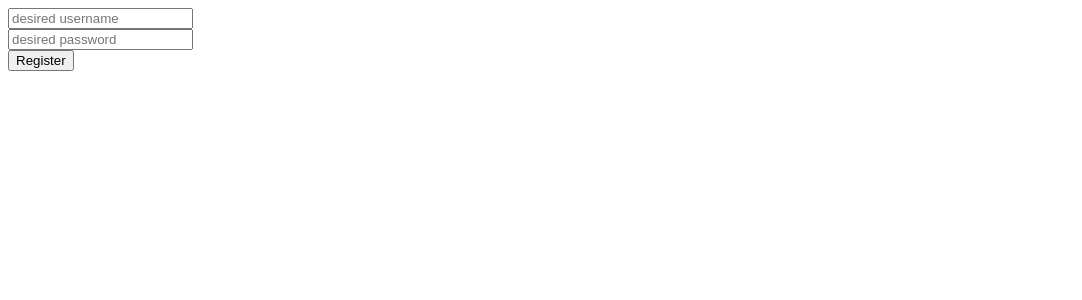
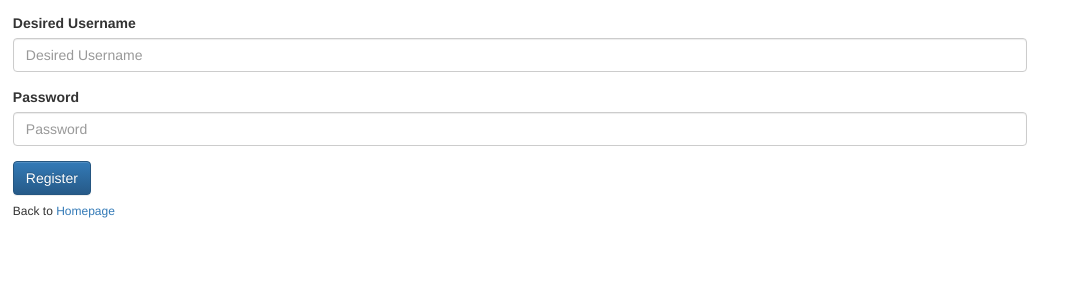
Before and after one commit to edwinc91/The-Forum, a Node server app: page /register in a window 1280 px wide. Shown: the top 300 px of the page, without its empty margins (0-1082 px from the left). Run offline with Node 20, Linux system fonts and the light colour scheme; some libraries are stand-ins or nearby versions.

Commit message:
adding css to the site

```diff
--- a/public/styles.css
+++ b/public/styles.css
@@ -0,0 +1,8 @@
+.form-control {
+  width: 80%;
+}
+
+#login {
+  margin-left: 1%;
+  margin-top: 1%;
+}
--- a/views/layout.ejs
+++ b/views/layout.ejs
@@ -3,6 +3,18 @@
   <head>
     <meta charset="utf-8">
     <title>Feddit</title>
+    <!-- Latest compiled and minified CSS -->
+    <link rel="stylesheet" href="https://maxcdn.bootstrapcdn.com/bootstrap/3.3.5/css/bootstrap.min.css">
+
+    <!-- Optional theme -->
+    <link rel="stylesheet" href="https://maxcdn.bootstrapcdn.com/bootstrap/3.3.5/css/bootstrap-theme.min.css">
+
+    <!-- Latest compiled and minified JavaScript -->
+    <script src="https://maxcdn.bootstrapcdn.com/bootstrap/3.3.5/js/bootstrap.min.js"></script>
+
+    <script src="//code.jquery.com/jquery-1.11.3.min.js"></script>
+
+    <script src="//code.jquery.com/jquery-migrate-1.2.1.min.js"></script>
     <link rel="stylesheet" href="/styles.css" media="screen" title="no title" charset="utf-8">
     <script src="https://ajax.googleapis.com/ajax/libs/jquery/2.1.3/jquery.min.js"></script>
   </head>
--- a/views/register.ejs
+++ b/views/register.ejs
@@ -1,11 +1,22 @@
-<div class="register">
-  <form action="/register" method="post">
+<form action="/register" id="login" method="post">
+  <div class="form-group">
+    <label for="registerUsername">Desired Username</label>
     <input type="text"
-          name="user[username]"
-          placeholder="desired username"></br>
-          <input type="text"
-          name="user[password]"
-          placeholder="desired password"></br>
-          <input type="submit" value="Register">
-  </form>
-</div>
+           class="form-control"
+           id="registerUsername"
+           name="user[username]"
+           placeholder="Desired Username">
+  </div>
+  <div class="form-group">
+    <label for="registerPassword">Password</label>
+    <input type="password"
+           class="form-control"
+           id="registerPassword"
+           name="user[password]"
+           placeholder="Password">
+  </div>
+    <button type="submit" class="btn btn-primary">Register</button>
+  <h6>
+    Back to <a href="/">Homepage</a>
+  </h6>
+</form>
```
Also changed, not shown: server.js (+8 -8 lines), views/login.ejs (+21 -16 lines), views/newthread.ejs (+21 -11 lines).
